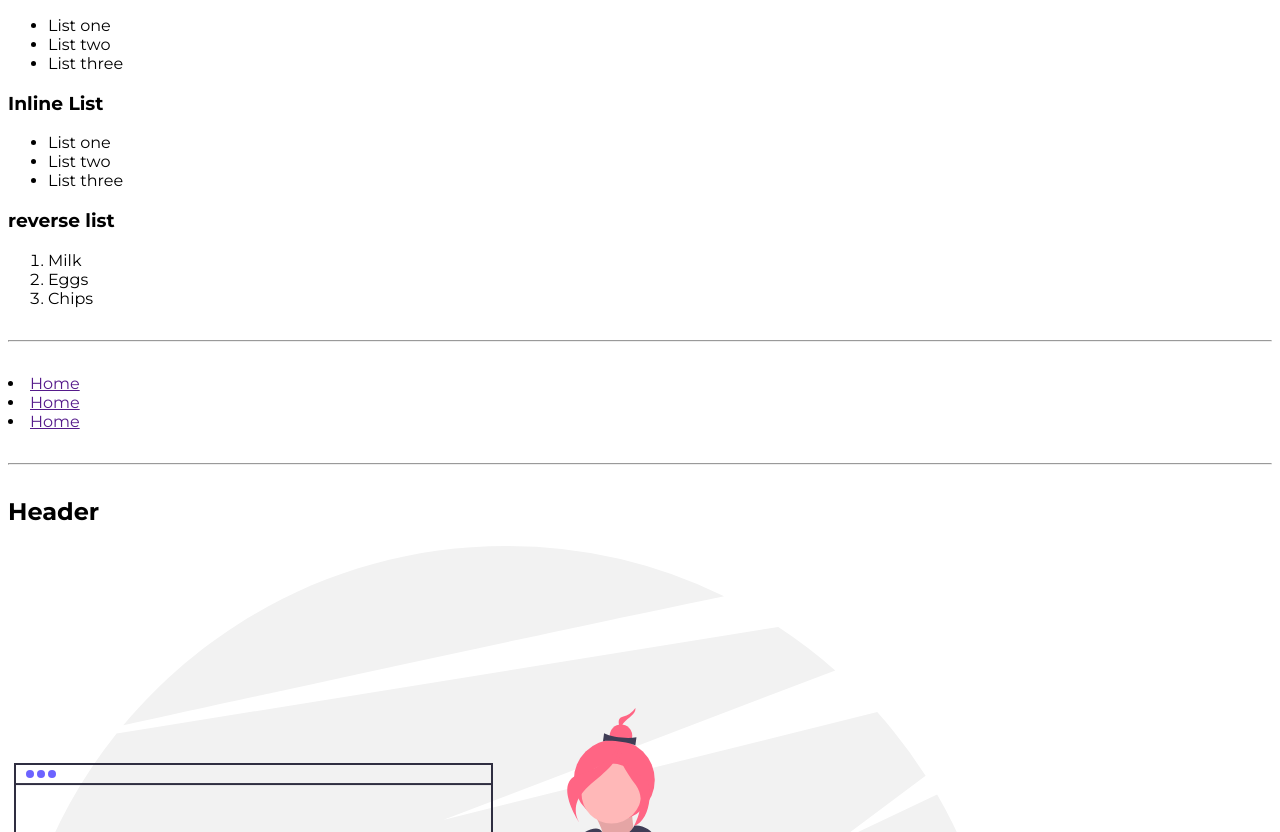
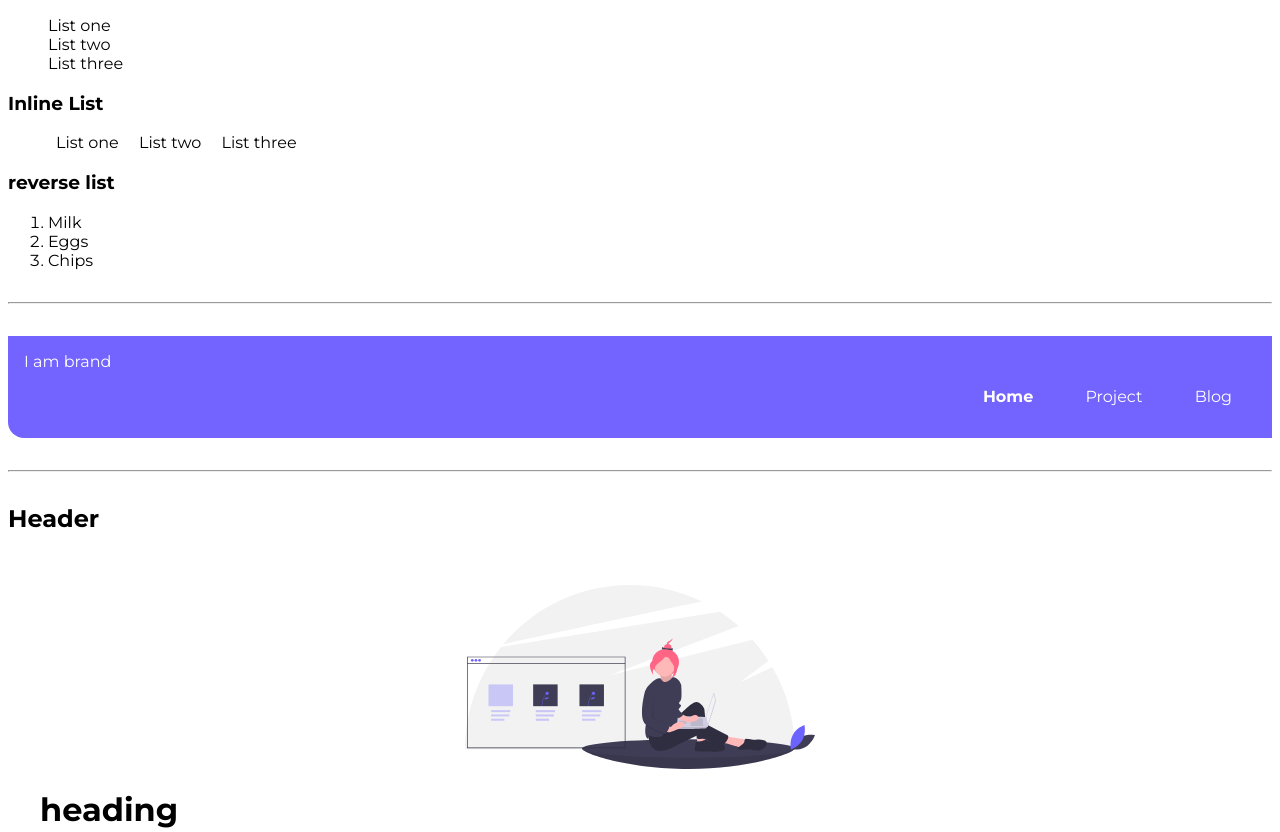
Before and after one commit to MADHURJYAHAZARIKA/Portfolio-Website, a plain HTML site: page Index.html in a window 1280 px wide. Shown: the part 540-1372 px from the top of the page. Drawn offline with Linux system fonts and the light colour scheme.

Commit message:
css updated

```diff
--- a/Index.html
+++ b/Index.html
@@ -21,44 +21,47 @@
     <a class="link secondary-link" href ="">Secondary</a>
     <hr/>
     <h2>List</h2>
-    <ul>
-        <li>List one</li>
-        <li>List two</li>
-        <li>List three</li>
+    <ul class="list-non-bullets">
+        <li >List one</li>
+        <li  >List two</li>
+        <li >List three</li>
     </ul>
     <h3>Inline List</h3>
-    <ul>
-        <li>List one</li>
-        <li>List two</li>
-        <li>List three</li>
+    <ul class="list-non-bullets">
+        <li class="list-item-inline">List one</li>
+        <li class="list-item-inline">List two</li>
+        <li class="list-item-inline">List three</li>
     </ul>
     <h3>reverse list</h3>
     <ol>
-        <li>Milk</li>
-        <li>Eggs</li>
-        <li>Chips</li>
+        <li >Milk</li>
+        <li >Eggs</li>
+        <li >Chips</li>
 
     </ol>
     <hr/>
-    <nav>
-        <li>
-            <a href>Home</a>
+    <nav class="navigation">
+        <div class="nav-band">I am brand</div>
+        <ul class="list-non-bullets nav-pills">
+        <li class="list-item-inline">
+            <a class="link link-active" href="/">Home</a>
 
         </li>
-        <li>
-            <a href>Home</a>
+        <li class="list-item-inline">
+            <a class="link" href="/">Project</a>
 
         </li>
-        <li>
-            <a href>Home</a>
+        <li class="list-item-inline">
+            <a class="link" href="">Blog</a>
 
         </li>
-
+        </ul>
     </nav>
     <hr>
     <h2>Header</h2>
-    <header>
-        <img src="images/imageheader.svg">
+    <header class="hero">
+        <img  class="hero-img "src="images/imageheader.svg">
+        <h1 class="hero-heading">heading</h1>
 
     </header>
     <hr>
--- a/style.css
+++ b/style.css
@@ -38,3 +38,41 @@ hr{
     border-radius: 0.5rem;
     border:1px solid var(--primary-color);
 }
+ .list-non-bullets{
+     list-style: none;
+ }
+ .list-item-inline{
+     display:inline;
+     padding: 0rem 0.5rem;
+ }
+ .navigation{
+     background-color: var(--primary-color);
+     color:white;
+     padding: 1rem;
+     border-bottom-left-radius: 1rem;
+
+ }
+ .navigation .nav-brand
+ {  font-weight: bold;
+     font-size: 1.1rem;
+
+ }
+ .navigation .nav-pills{
+     text-align: right;
+ }
+ .navigation .link{
+     color:white;
+
+ }
+ .navigation .link-active{
+     font-weight: bold;
+
+ }
+ .hero{
+     padding:2rem ;
+ }
+ .hero .hero-img{
+     max-width: 350px;
+     display:block ;
+     margin: auto;
+ }
```
